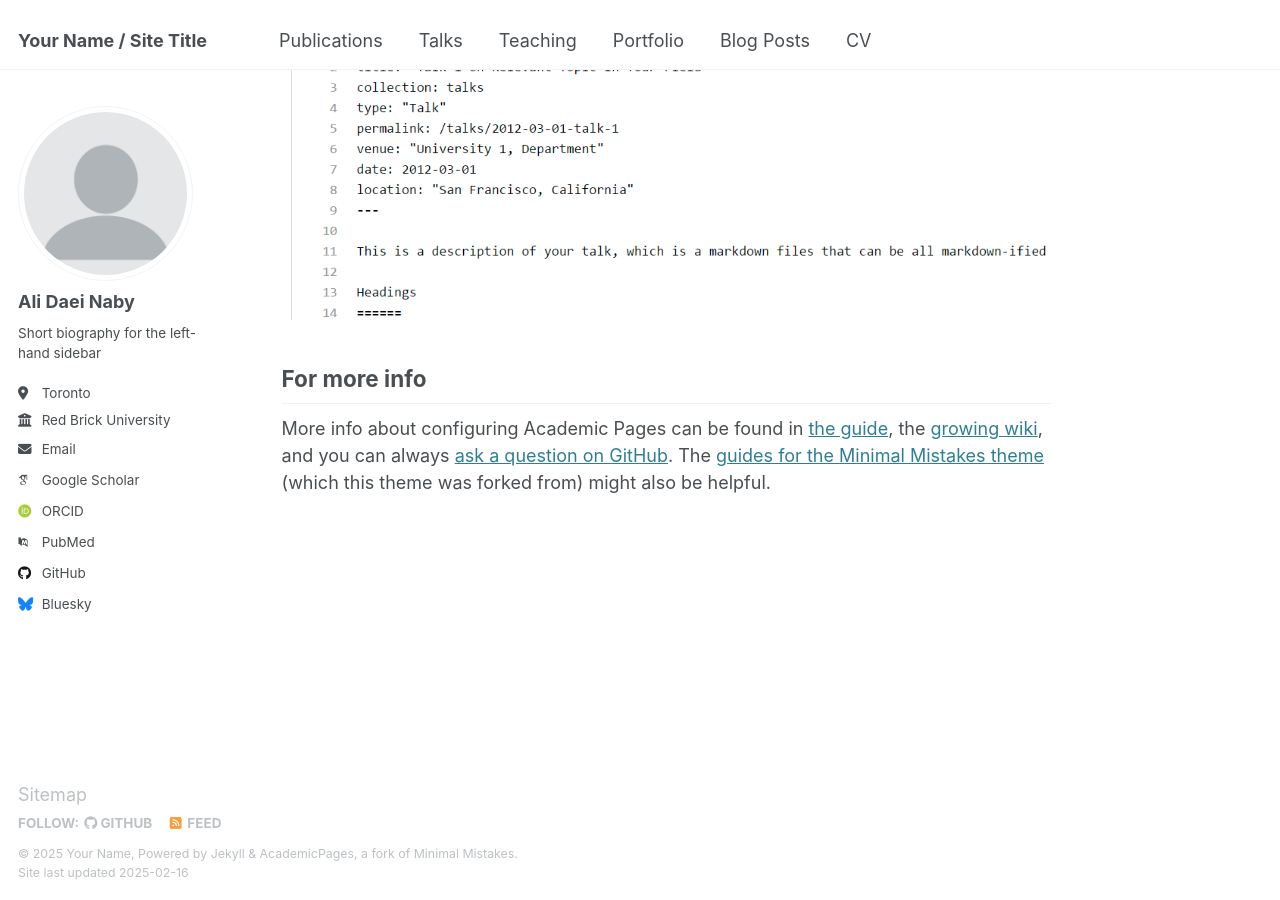
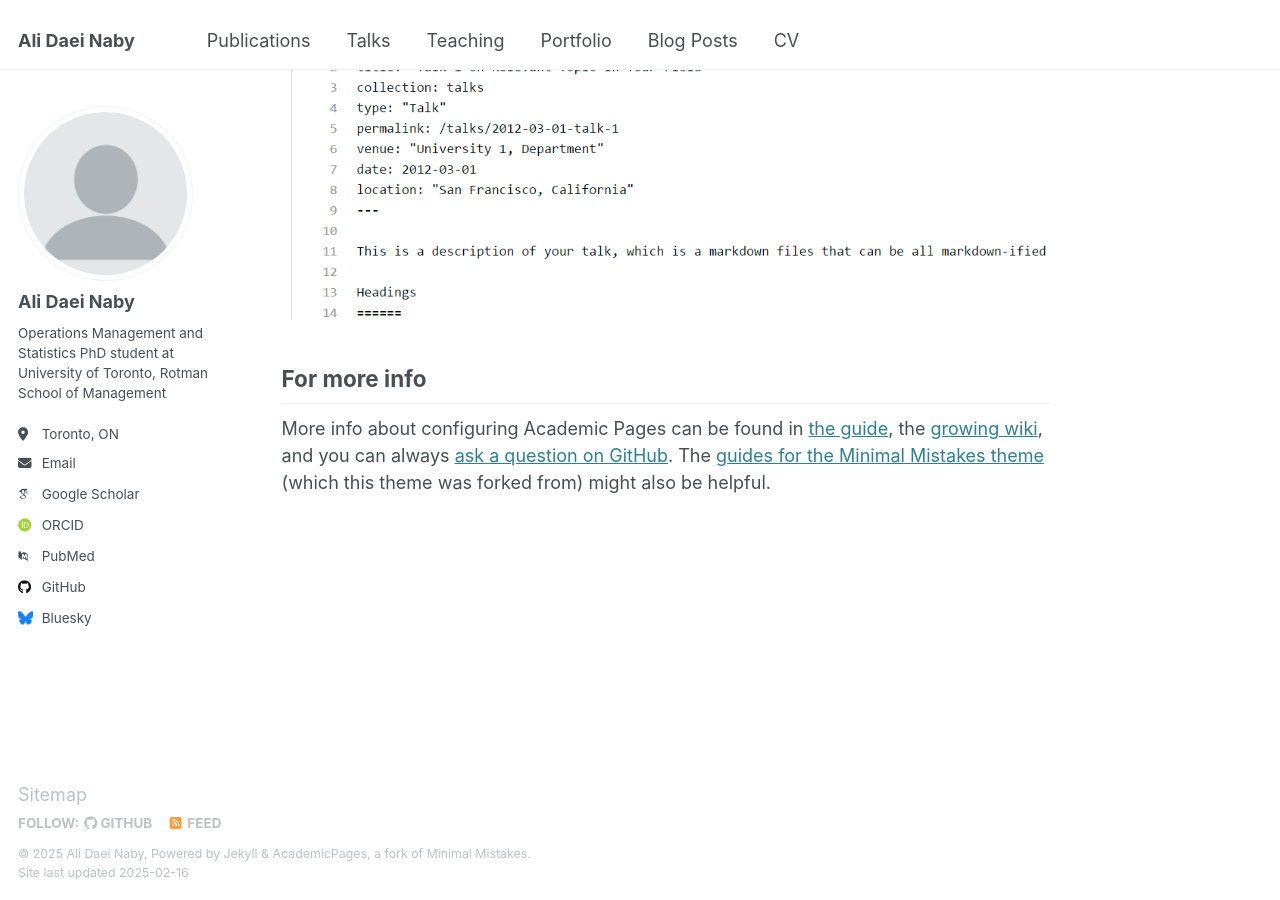
Before and after one commit to alidaeinaby/alidaeinaby.github.io, a Jekyll site: the page built from _pages/about.md, in a window 1280 px wide and 900 px high, scrolled down 2642 px. Built offline with Jekyll 4.4.1, drawn with Linux system fonts in a browser that asks for light colours; some web fonts are replaced.

Commit message:
Update _config.yml

```diff
--- a/_config.yml
+++ b/_config.yml
@@ -9,13 +9,13 @@
 # Basic Site Settings
 locale                   : "en-US"
 site_theme               : "default"
-title                    : "Your Name / Site Title"
+title                    : "Ali Daei Naby"
 title_separator          : "-"
-name                     : &name "Your Name"
-description              : &description "personal description"
+#name                     : &name "Your Name"
+#description              : &description "personal description"
 url                      : https://academicpages.github.io # the base hostname & protocol for your site e.g. "https://[your GitHub username].github.io"
 baseurl                  : "" # the subpath of your site, e.g. "/blog"
-repository               : "academicpages/academicpages.github.io"
+# repository               : "academicpages/academicpages.github.io"
 
 # Site Author - The following control what appear as part of the author content on the side bar.
 #               If a field is blank the icon and link will not appear, otherwise it will be shown.
@@ -25,11 +25,11 @@ author:
   avatar           : "profile.png"
   name             : "Ali Daei Naby"
   pronouns         : # example: "she/her"
-  bio              : "Short biography for the left-hand sidebar"
-  location         : "Toronto"
-  employer         : "Red Brick University"
-  uri              : # URL
-  email            : "none@example.org"
+  bio              : "Operations Management and Statistics PhD student at University of Toronto, Rotman School of Management"
+  location         : "Toronto, ON"
+  #employer         : "Red Brick University"
+  #uri              : # URL
+  email            : "ali.daeinaby@mail.utoronto.ca"
 
   # Academic websites
   arxiv            : # URL - Update with the correct link to your profile
```
